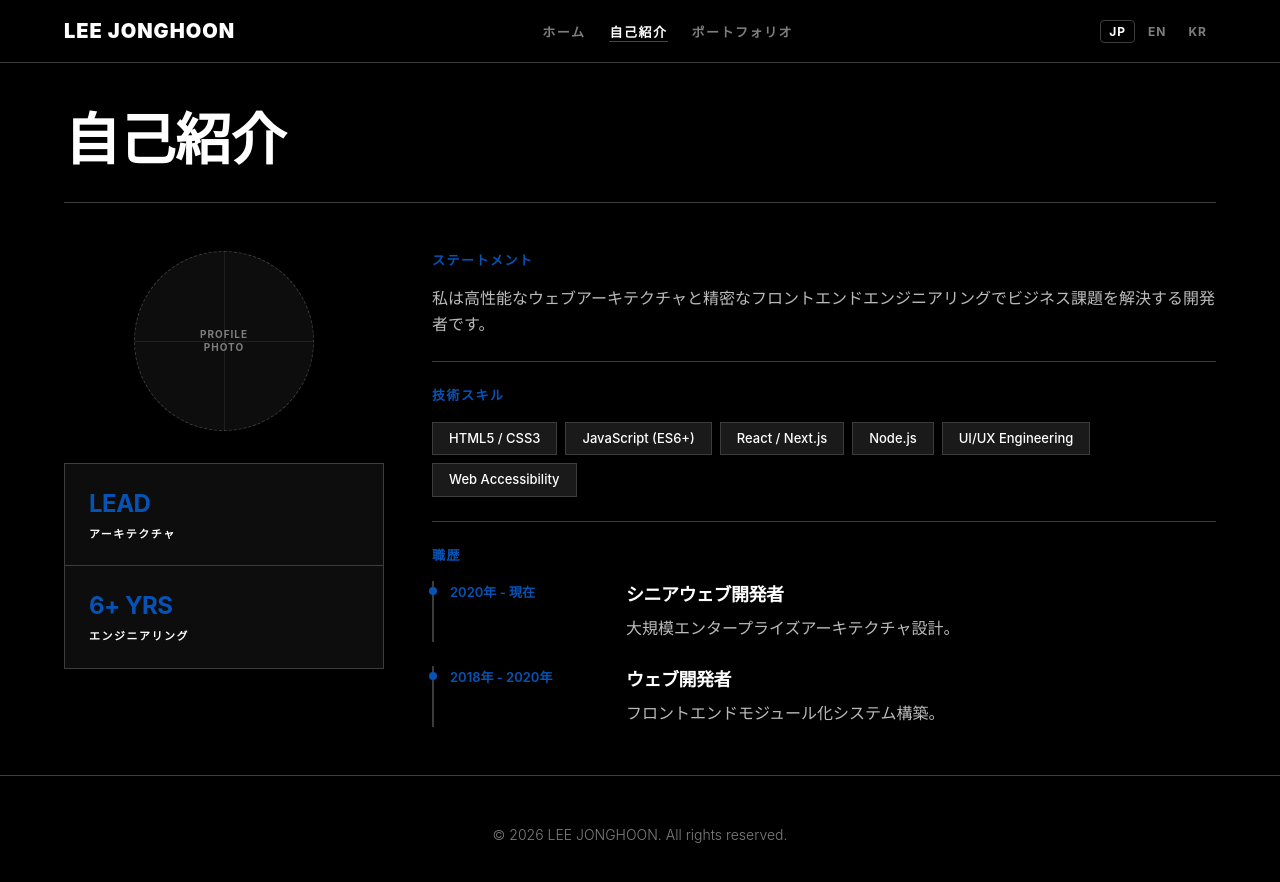
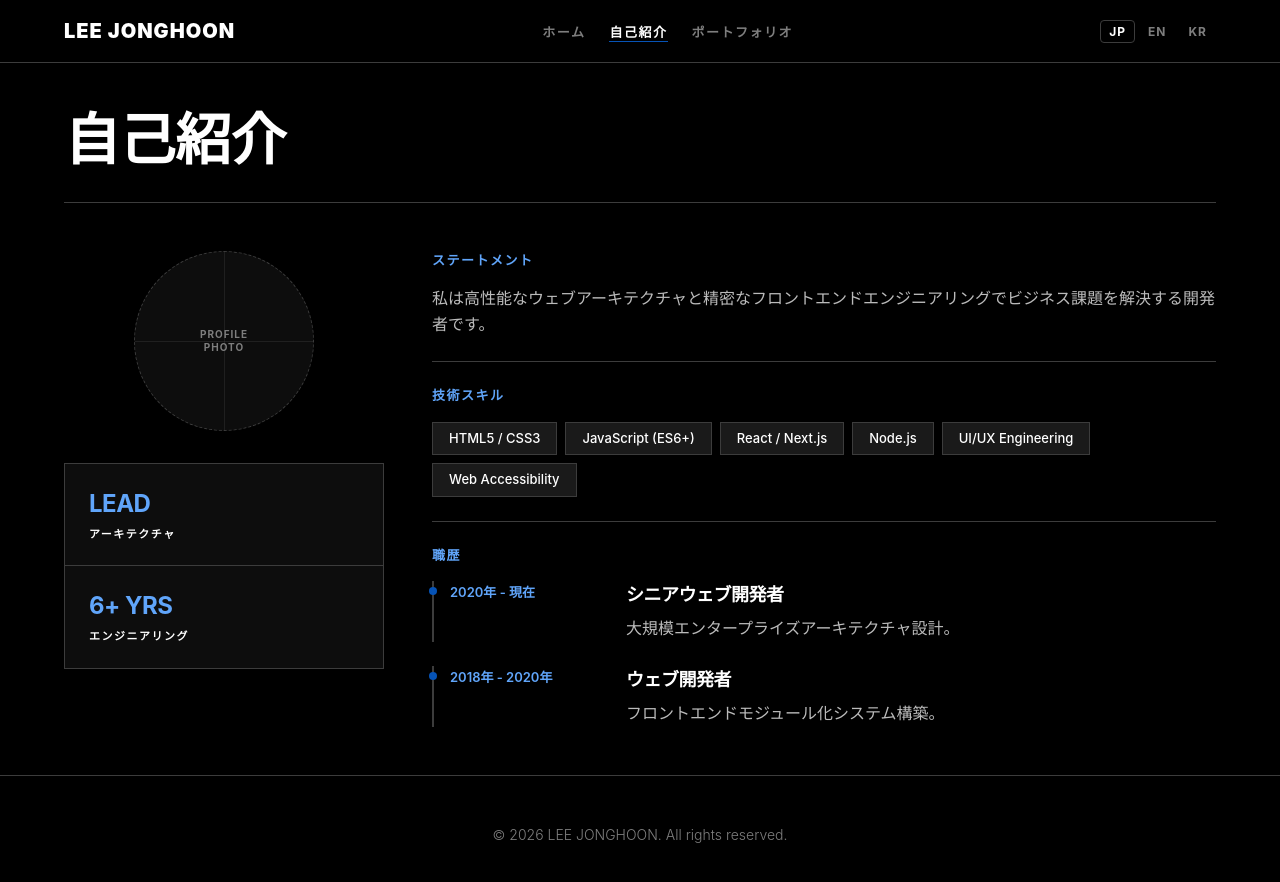
Before and after one commit to jonghwoon/portfolio, a Next.js app: page /about in a window 1280 px wide. Shown: the top 882 px of the page. Built offline with nearby package versions, Linux system fonts and the light colour scheme; no server answers; the database is empty; a web font is replaced by a local one.

Commit message:
feat: 브랜드 텍스트 강조 색상 추가 및 관련 스타일 수정

```diff
--- a/src/app/globals.css
+++ b/src/app/globals.css
@@ -5,6 +5,7 @@
   --primary: #ffffff;
   --brand-accent: #0653b6;
   --brand-accent-light: #1a6fd4;
+  --brand-text-accent: #60a5fa;
   --canvas: #000000;
   --surface-soft: #0d0d0d;
   --surface-card: #1a1a1a;
@@ -342,7 +343,7 @@ main {
 }
 
 .data-cell .metric {
-  color: var(--brand-accent);
+  color: var(--brand-text-accent);
   margin-bottom: var(--space-sm);
 }
 
@@ -443,7 +444,7 @@ main {
   font-weight: 600;
   letter-spacing: 1.5px;
   text-transform: uppercase;
-  color: var(--brand-accent);
+  color: var(--brand-text-accent);
   margin-bottom: var(--space-md);
 }
 
@@ -464,8 +465,8 @@ main {
 }
 
 .skill-tag:hover {
-  border-color: var(--brand-accent);
-  color: var(--brand-accent);
+  border-color: var(--brand-text-accent);
+  color: var(--brand-text-accent);
 }
 
 .experience-timeline {
@@ -497,7 +498,7 @@ main {
 .exp-period {
   font-size: 13px;
   font-weight: 600;
-  color: var(--brand-accent);
+  color: var(--brand-text-accent);
   padding-top: 2px;
 }
 
@@ -582,7 +583,7 @@ main {
 .tag {
   background-color: var(--surface-soft);
   border: 1px solid var(--hairline);
-  color: var(--brand-accent);
+  color: var(--brand-text-accent);
   font-size: 12px;
   font-weight: 600;
   padding: 3px 10px;
@@ -604,7 +605,7 @@ main {
 }
 
 .portfolio-card-link:hover {
-  color: var(--brand-accent);
+  color: var(--brand-text-accent);
 }
 
 /* Project Detail */
@@ -668,7 +669,7 @@ main {
 
 .features-list li::before {
   content: '→';
-  color: var(--brand-accent);
+  color: var(--brand-text-accent);
   font-weight: 700;
   flex-shrink: 0;
   margin-top: 2px;
```
